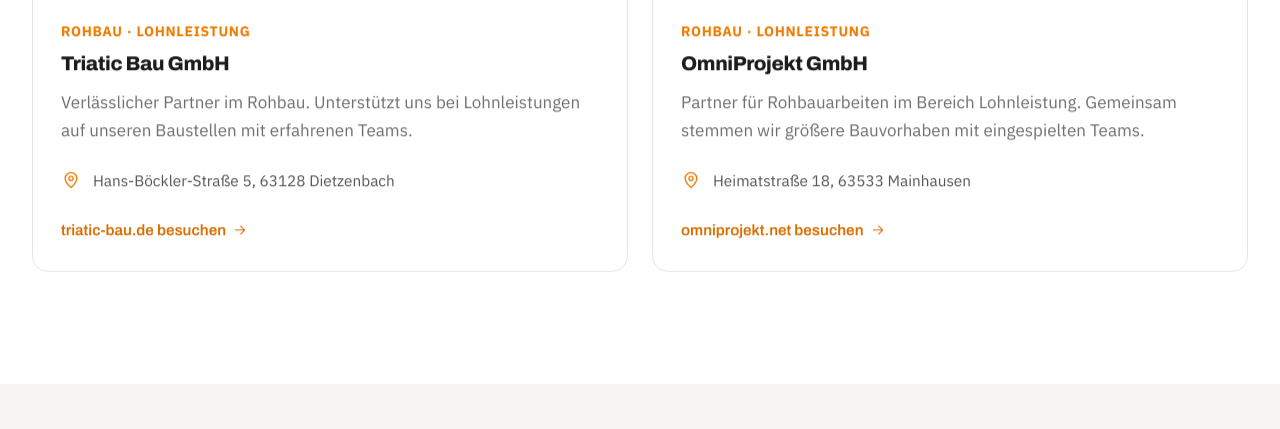
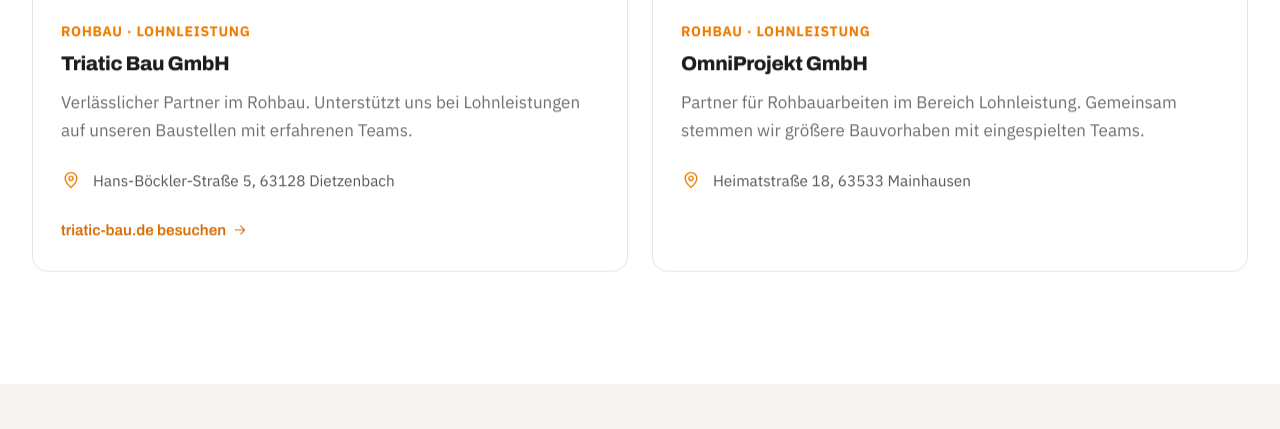
Before and after one commit to synetic1887/rg-tiefbau, an Astro site: page / in a window 1280 px wide. Shown: the part 4717-5146 px from the top of the page. Built offline with nearby package versions, Linux system fonts and the light colour scheme; Astro itself is replaced by a stand-in of ours.

Commit message:
OmniProjekt: weißer Hintergrund (Logo aufgehellt) und ohne Website
- omni.jpg: alle Pixel >=240 RGB auf reines Weiß gesetzt
- logoBgColor entfernt, default bg-white greift
- Website auf Partner-Typ optional, nur conditional gerendert

```diff
--- a/src/data/site.ts
+++ b/src/data/site.ts
@@ -165,8 +165,8 @@ export type Partner = {
   city: string;
   phone?: string;
   phoneHref?: string;
-  website: string;
-  websiteLabel: string;
+  website?: string;
+  websiteLabel?: string;
 };
 
 export const partners: Partner[] = [
@@ -221,12 +221,9 @@ export const partners: Partner[] = [
       "Partner für Rohbauarbeiten im Bereich Lohnleistung. Gemeinsam stemmen wir größere Bauvorhaben mit eingespielten Teams.",
     logo: "/partner/omni.jpg",
     logoBg: "light",
-    logoBgColor: "#fdfcfa",
     street: "Heimatstraße 18",
     zip: "63533",
     city: "Mainhausen",
-    website: "https://www.omniprojekt.net",
-    websiteLabel: "omniprojekt.net",
   },
 ];
 
--- a/src/pages/index.astro
+++ b/src/pages/index.astro
@@ -255,6 +255,7 @@ const featured = projects[0];
               )}
             </ul>
 
+            {p.website && (
               <a
                 href={p.website}
                 target="_blank"
@@ -264,6 +265,7 @@ const featured = projects[0];
                 {p.websiteLabel} besuchen
                 <Icon name="arrow-right" class="h-4 w-4" />
               </a>
+            )}
           </article>
         ))
       }
```
Also changed, not shown: public/partner/omni.jpg. Lines whose indentation alone changed are shown as unchanged.
